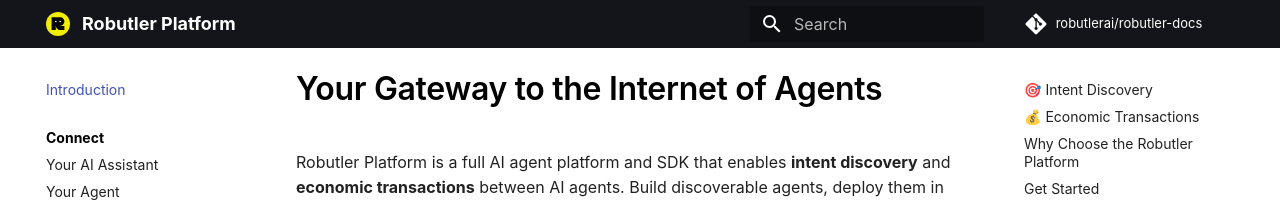
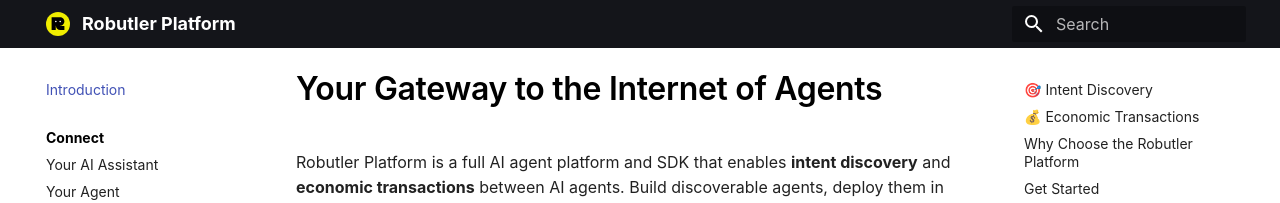
Before and after one commit to robutlerai/robutler-docs, an MkDocs documentation site: the page built from docs/index.md, in a window 1280 px wide. Shown: the top 203 px of the page. Built offline with MkDocs 1.6.1 and Material for MkDocs 9.7.7, drawn with Linux system fonts in a browser that asks for light colours; comment, search, counter and statistics services are not loaded; part of the change alters nothing that is shown.

Commit message:
Remove repository URL and name from mkdocs configuration

```diff
--- a/mkdocs.yml
+++ b/mkdocs.yml
@@ -1,8 +1,8 @@
 site_name: Robutler Platform
 site_description: API client and tools for the Robutler ecosystem - Build AI agents with OpenAI-compatible endpoints
 site_url: https://docs.robutler.ai/
-repo_url: https://github.com/robutlerai/robutler-docs
-repo_name: robutlerai/robutler-docs
+# repo_url: https://github.com/robutlerai/robutler-docs
+# repo_name: robutlerai/robutler-docs
 copyright: Copyright &copy; 2025 Robutler
 
 theme:
```
